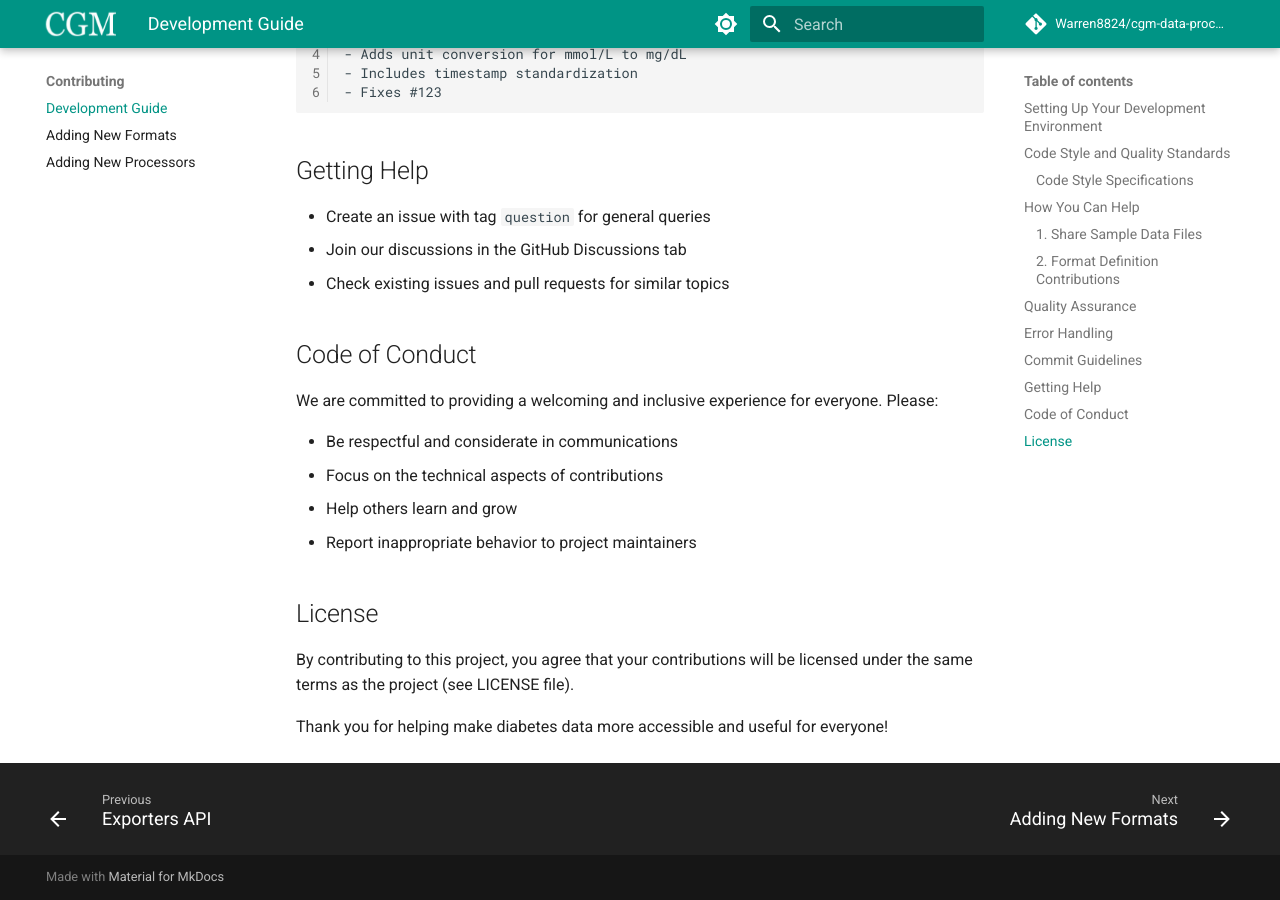
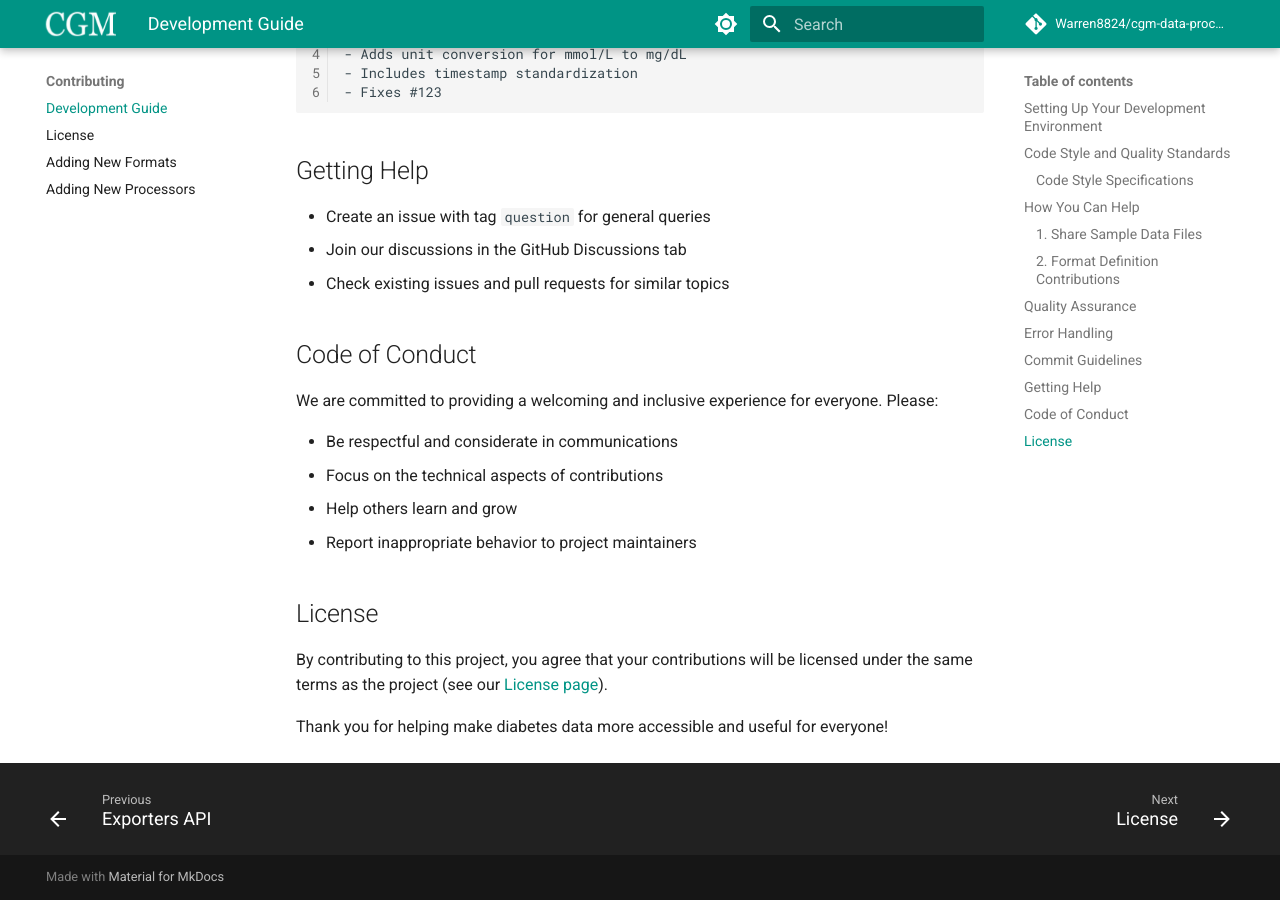
Before and after one commit to Warren8824/cgm-data-processor, an MkDocs documentation site: the page built from docs/contributing/guide.md, in a window 1280 px wide and 900 px high, scrolled down 4616 px. Built offline with MkDocs 1.6.1 and Material for MkDocs 9.7.7, drawn with Linux system fonts in a browser that asks for light colours; comment, search, counter and statistics services are not loaded.

Commit message:
Add license to mkdocs page.

```diff
--- a/docs/contributing/guide.md
+++ b/docs/contributing/guide.md
@@ -195,6 +195,6 @@
 
 ## License
 
-By contributing to this project, you agree that your contributions will be licensed under the same terms as the project (see LICENSE file).
+By contributing to this project, you agree that your contributions will be licensed under the same terms as the project (see our [License page](license.md)).
 
 Thank you for helping make diabetes data more accessible and useful for everyone!
--- a/mkdocs.yml
+++ b/mkdocs.yml
@@ -121,5 +121,6 @@
     - Exporters API: api/exporters.md
   - Contributing:
     - Development Guide: contributing/guide.md
+    - License: contributing/license.md
     - Adding New Formats: contributing/formats.md
     - Adding New Processors: contributing/processors.md
```
Also changed, not shown: docs/contributing/license.md (added, +25 -0 lines).
